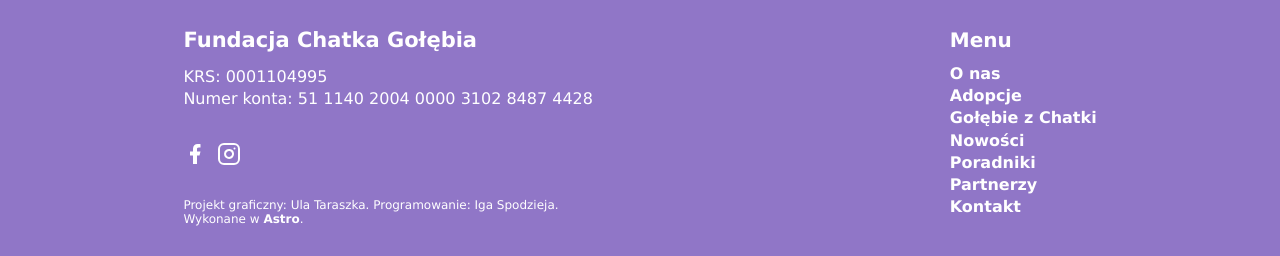
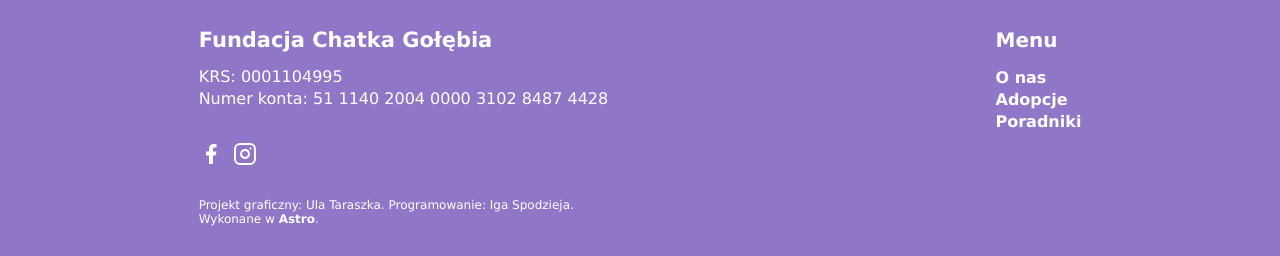
Before and after one commit to PolishCrow23/chatka-golebia, an Astro site: page / in a window 1280 px wide. Shown: the part 2288-2544 px from the top of the page. Built offline with nearby package versions, Linux system fonts and the light colour scheme; Astro itself is replaced by a stand-in of ours; a web font is replaced by a local one.

Commit message:
changed footer menu

```diff
--- a/src/components/Footer.astro
+++ b/src/components/Footer.astro
@@ -37,26 +37,14 @@ import SocialLinks from "./SocialLinks.astro";
                 <ul>
                     <h4>Menu</h4>
                     <li>
-                        <a href="/">O nas</a>
+                        <a href="/o-nas">O nas</a>
                     </li>
                     <li>
-                        <a href="/">Adopcje</a>
+                        <a href="/adopcja">Adopcje</a>
+                    <li>
+                        <a href="/blog">Poradniki</a>
                     </li>
                     <li>
-                        <a href="/">Gołębie z Chatki</a>
-                    </li>
-                    <li>
-                        <a href="/">Nowości</a>
-                    </li>
-                    <li>
-                        <a href="/">Poradniki</a>
-                    </li>
-                    <li>
-                        <a href="/">Partnerzy</a>
-                    </li>
-                    <li>
-                        <a href="/">Kontakt</a>
-                    </li>
                 </ul>
             </div>
         </div>
@@ -105,7 +93,6 @@ import SocialLinks from "./SocialLinks.astro";
         gap: 3em;
     }
 
-
     span {
         display: block;
     }
@@ -124,7 +111,7 @@ import SocialLinks from "./SocialLinks.astro";
     }
 
     h4 {
-        margin-bottom: 12px;
+        margin-bottom: 16px;
         font-size: 2rem;
     }
 
```
